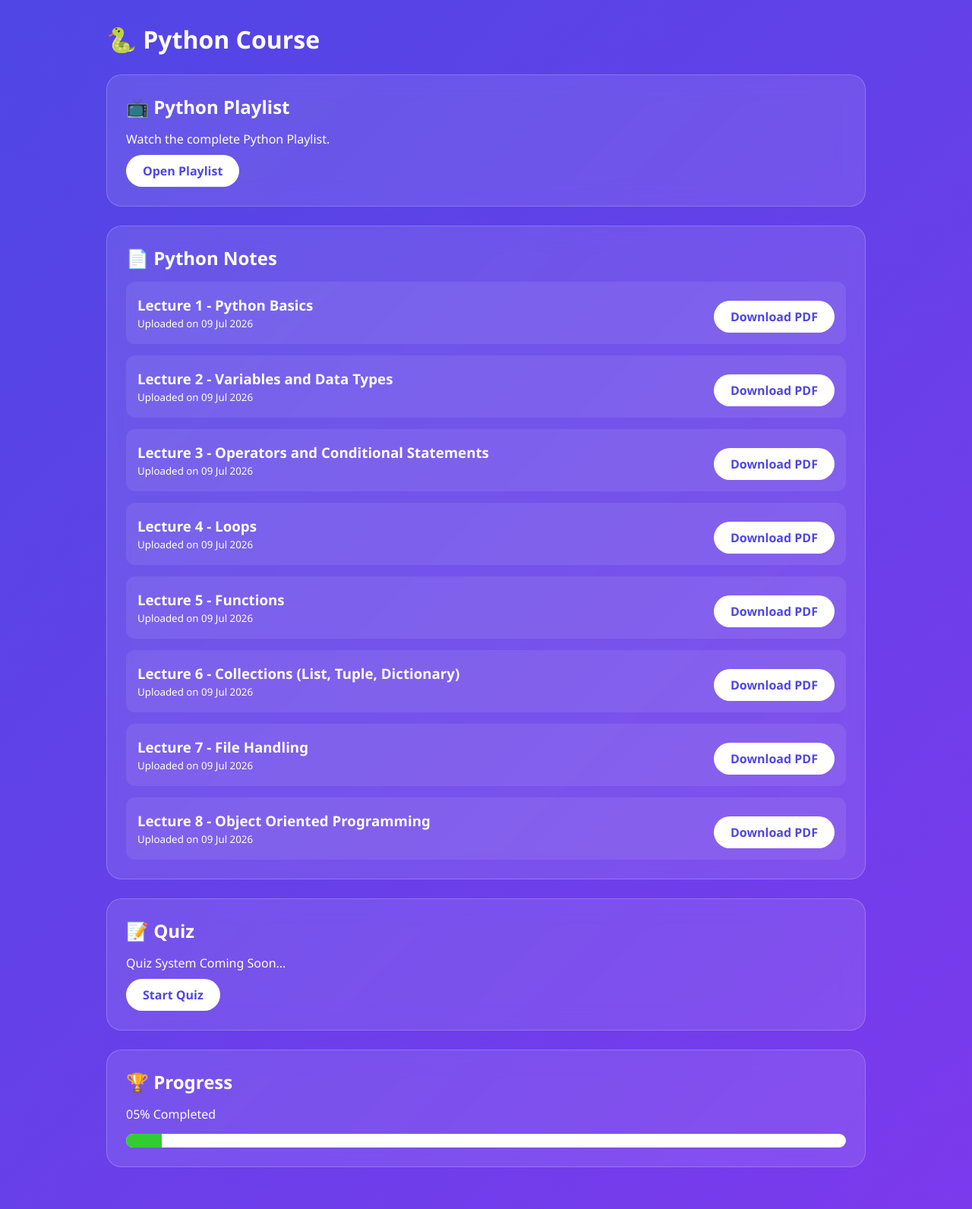
After one commit to payalraut8165-art/smartlearning, a Django app: page /python/ in a window 1280 px wide. The commit adds this page. Shown: the whole page at 76% size. Run offline with Django 5.2, Linux system fonts and the light colour scheme; data comes from the database, SQL or seed files in the repository; both versions use the stored data as it was after the commit.

Commit message:
Recovered Python Course Page

```diff
--- a/learning/models.py
+++ b/learning/models.py
@@ -24,3 +24,30 @@ class Student(models.Model):
 
     def __str__(self):
         return self.first_name
+
+class Course(models.Model):
+
+    name = models.CharField(max_length=100)
+
+    description = models.TextField(blank=True)
+
+    def __str__(self):
+        return self.name
+
+
+class Notes(models.Model):
+
+    course = models.ForeignKey(
+        Course,
+        on_delete=models.CASCADE,
+        related_name="notes"
+    )
+
+    title = models.CharField(max_length=200)
+
+    pdf = models.FileField(upload_to="notes/")
+
+    created_at = models.DateTimeField(auto_now_add=True)
+
+    def __str__(self):
+        return self.title
--- /dev/null
+++ b/learning/templates/courses/python.html
@@ -0,0 +1,185 @@
+<!DOCTYPE html>
+<html lang="en">
+<head>
+<meta charset="UTF-8">
+<meta name="viewport" content="width=device-width, initial-scale=1.0">
+
+<title>Python Course</title>
+
+<style>
+
+*{
+    margin:0;
+    padding:0;
+    box-sizing:border-box;
+    font-family:Segoe UI,sans-serif;
+}
+
+body{
+    background:linear-gradient(135deg,#4f46e5,#7c3aed);
+    min-height:100vh;
+    padding:30px;
+    color:white;
+}
+
+.container{
+    max-width:1000px;
+    margin:auto;
+}
+
+.course-box{
+    background:rgba(255,255,255,.1);
+    backdrop-filter:blur(15px);
+    border-radius:20px;
+    padding:25px;
+    margin-bottom:25px;
+    border:1px solid rgba(255,255,255,.2);
+}
+
+h1{
+    margin-bottom:25px;
+}
+
+h2{
+    margin-bottom:15px;
+}
+
+.btn{
+    display:inline-block;
+    margin-top:10px;
+    padding:10px 22px;
+    background:white;
+    color:#4f46e5;
+    text-decoration:none;
+    border-radius:30px;
+    font-weight:bold;
+}
+
+.note-card{
+    display:flex;
+    justify-content:space-between;
+    align-items:center;
+    padding:15px;
+    margin-top:15px;
+    background:rgba(255,255,255,.08);
+    border-radius:12px;
+}
+
+.progress{
+    width:100%;
+    height:18px;
+    background:white;
+    border-radius:30px;
+    overflow:hidden;
+    margin-top:15px;
+}
+
+.progress-bar{
+    width:5%;
+    height:100%;
+    background:limegreen;
+}
+
+</style>
+
+</head>
+
+<body>
+
+<div class="container">
+
+<h1>🐍 Python Course</h1>
+
+<div class="course-box">
+
+<h2>📺 Python Playlist</h2>
+
+<p>Watch the complete Python Playlist.</p>
+
+<a href="https://youtube.com/playlist?list=PLGjplNEQ1it8-0CmoljS5yeV-GlKSUEt0"
+target="_blank"
+class="btn">
+
+Open Playlist
+
+</a>
+
+</div>
+
+<div class="course-box">
+
+<h2>📄 Python Notes</h2>
+
+{% if notes %}
+
+    {% for note in notes %}
+
+    <div class="note-card">
+
+        <div>
+
+            <h3>{{ note.title }}</h3>
+
+            <small>
+
+                Uploaded on
+                {{ note.created_at|date:"d M Y" }}
+
+            </small>
+
+        </div>
+
+        <a href="{{ note.pdf.url }}"
+           target="_blank"
+           class="btn">
+
+            Download PDF
+
+        </a>
+
+    </div>
+
+    {% endfor %}
+
+{% else %}
+
+<p>No Notes Available.</p>
+
+{% endif %}
+
+</div>
+
+<div class="course-box">
+
+<h2>📝 Quiz</h2>
+
+<p>Quiz System Coming Soon...</p>
+
+<a href="#" class="btn">
+
+Start Quiz
+
+</a>
+
+</div>
+
+<div class="course-box">
+
+<h2>🏆 Progress</h2>
+
+<p>05% Completed</p>
+
+<div class="progress">
+
+<div class="progress-bar">
+
+</div>
+
+</div>
+
+</div>
+
+</div>
+
+</body>
+</html>
--- a/learning/urls.py
+++ b/learning/urls.py
@@ -11,4 +11,10 @@ urlpatterns = [
 
     path('logout/', views.user_logout, name='logout'),
 
+    path(
+        'python/',
+        views.python_course,
+        name='python'
+    ),
+
 ]
--- a/learning/views.py
+++ b/learning/views.py
@@ -1,5 +1,5 @@
 from django.shortcuts import render,redirect
-from .models import Student
+from .models import Student, Course
 
 
 def register(request):
@@ -123,3 +123,18 @@ def user_logout(request):
     return redirect(
         'login'
     )
+
+def python_course(request):
+
+    course = Course.objects.get(name="python")
+
+    notes = course.notes.all().order_by("created_at")
+
+    return render(
+        request,
+        "courses/python.html",
+        {
+            "course": course,
+            "notes": notes,
+        }
+    )
```
Also changed, not shown: learning/admin.py (+20 -4 lines), learning/templates/home/home.html (+8 -4 lines), db.sqlite3, learning/migrations/0003_course_notes.py (added), 8 other files.
